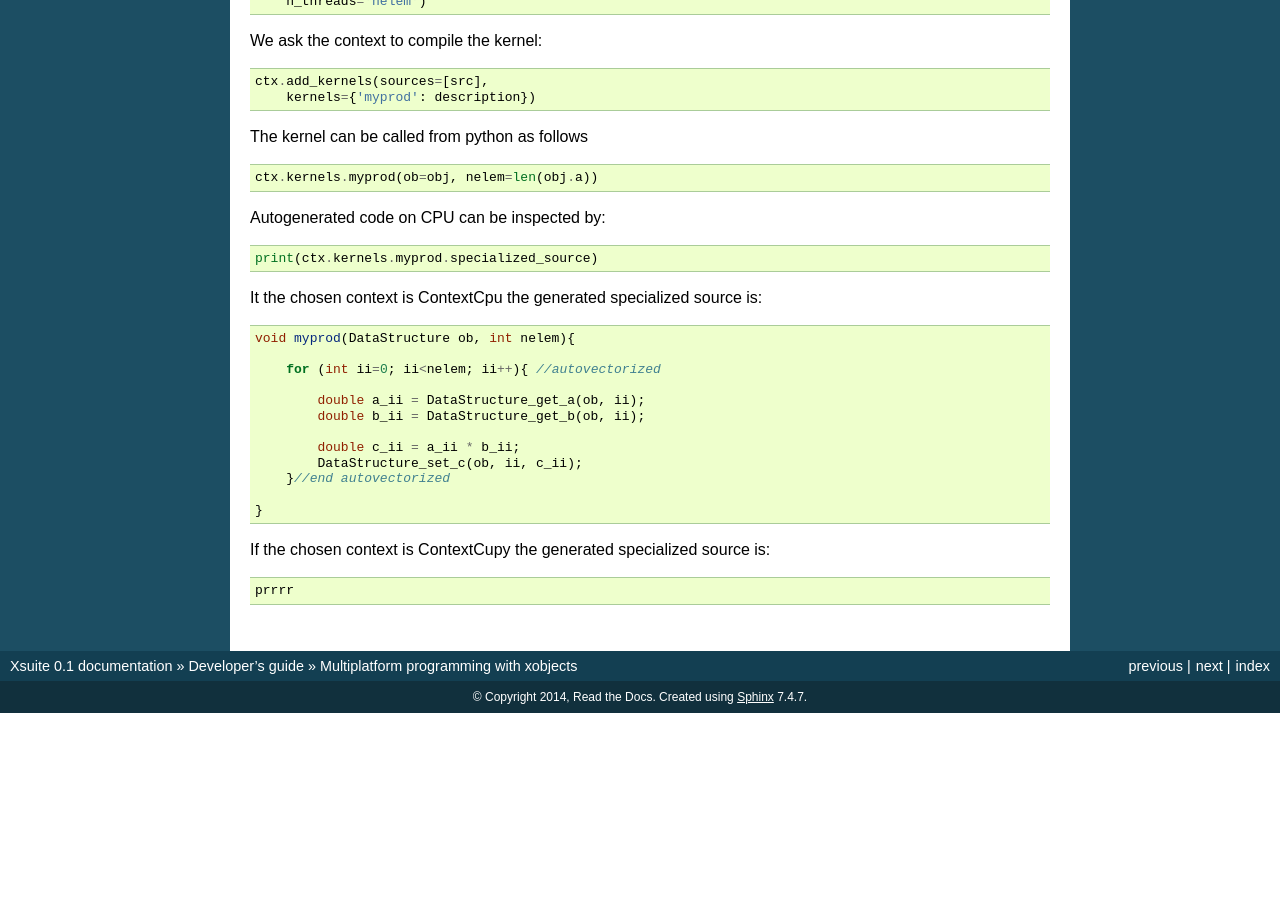
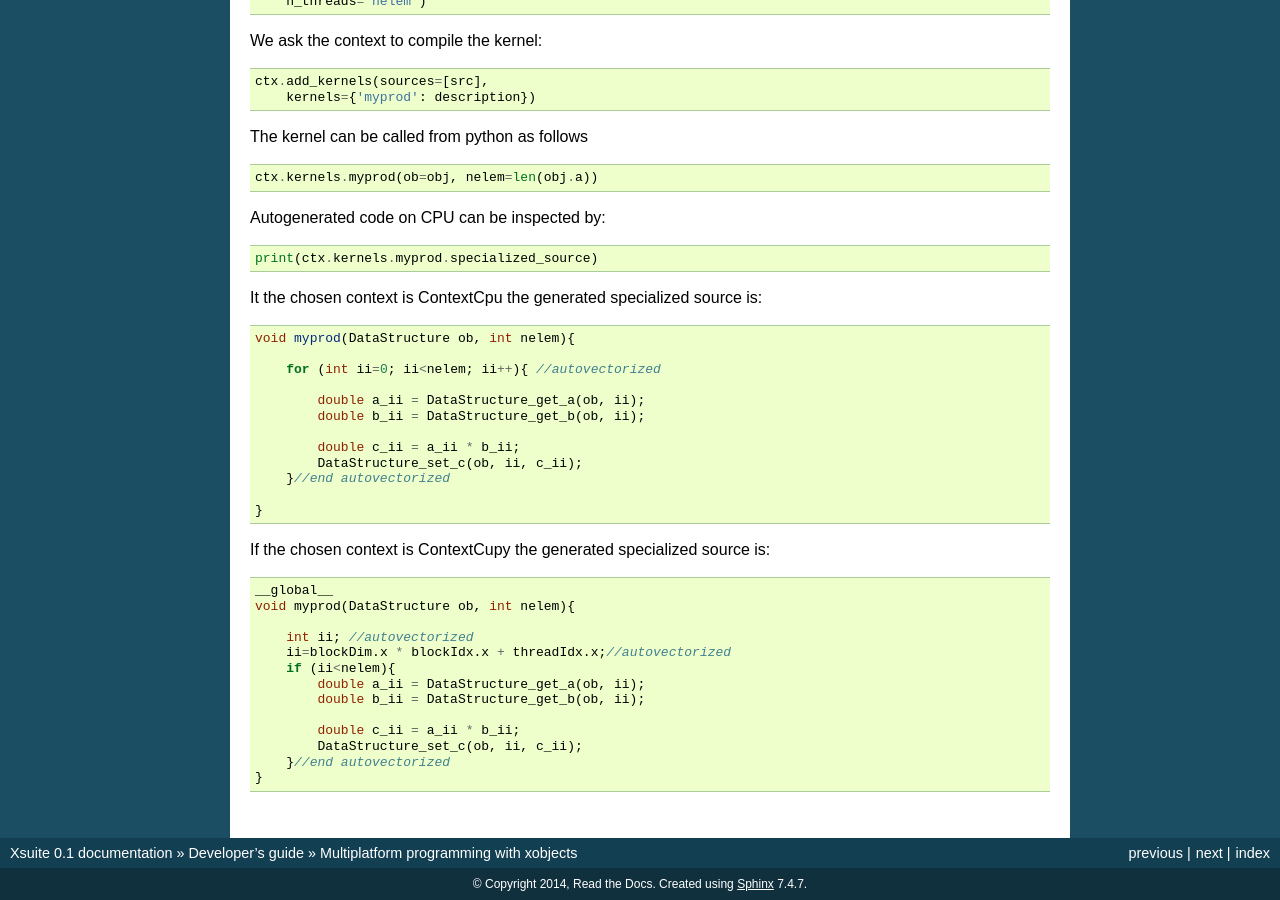
Before and after one commit to xsuite/xsuite, a Sphinx documentation site: the page built from docs/xobjexample.rst, in a window 1280 px wide and 900 px high, scrolled down 1419 px. Built offline with Sphinx 7.4.7, drawn with Linux system fonts in a browser that asks for light colours; before the commit the page ends 2132 px from its top, so only the background shows below that.

Commit message:
Quick push

```diff
--- a/docs/xobjexample.rst
+++ b/docs/xobjexample.rst
@@ -134,4 +134,16 @@ If the chosen context is ContextCupy the generated specialized source is:
 
 .. code-block:: c
 
-    prrrr
+    __global__
+    void myprod(DataStructure ob, int nelem){
+
+        int ii; //autovectorized
+        ii=blockDim.x * blockIdx.x + threadIdx.x;//autovectorized
+        if (ii<nelem){
+            double a_ii = DataStructure_get_a(ob, ii);
+            double b_ii = DataStructure_get_b(ob, ii);
+
+            double c_ii = a_ii * b_ii;
+            DataStructure_set_c(ob, ii, c_ii);
+        }//end autovectorized
+    }
```
